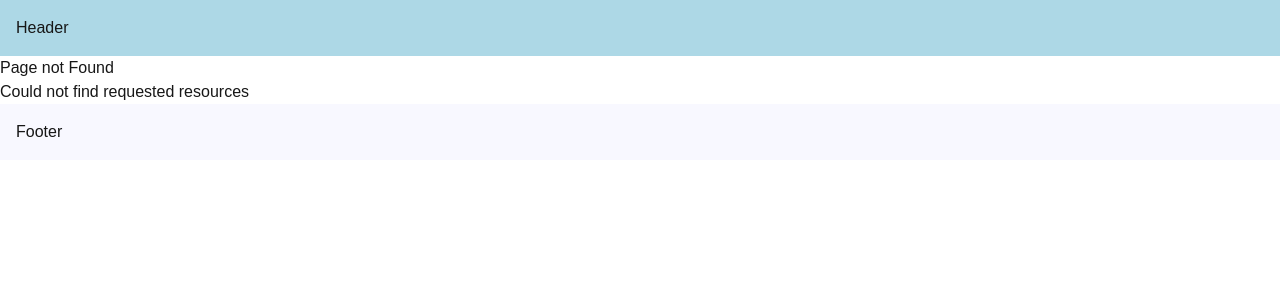
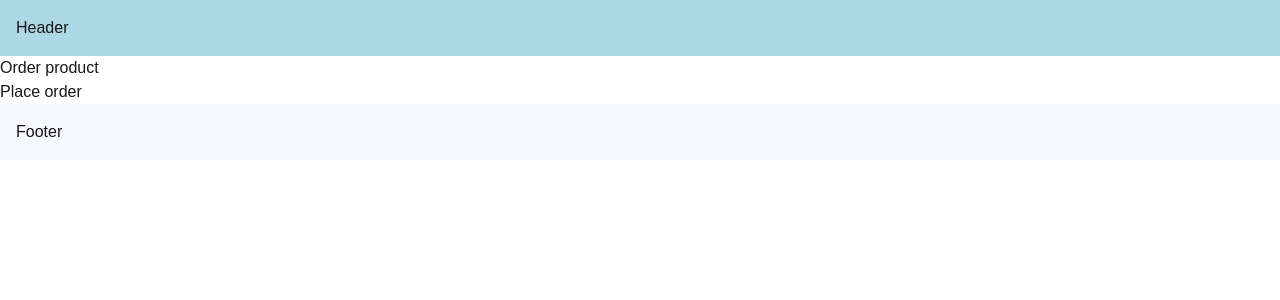
Before and after one commit to fhabhishektiwari/nextjs_learning, a Next.js app: page /order-product in a window 1280 px wide. Before the commit this address had no page. Shown: the top 300 px of the page. Built offline with nearby package versions, Linux system fonts and the light colour scheme.

Commit message:
Added Navigation Programatically

```diff
--- /dev/null
+++ b/src/app/order-product/page.tsx
@@ -0,0 +1,19 @@
+"use client";
+import { useRouter } from "next/navigation";
+
+export default function OrderProduct() {
+  const router = useRouter();
+  const handleClick = () => {
+    console.log("Placing your order");
+    router.push("/");
+    // router.replace();
+    // router.back()//back history
+    // router.forward()
+  };
+  return (
+    <>
+      <h1>Order product</h1>
+      <button onClick={handleClick}>Place order</button>
+    </>
+  );
+}
```
